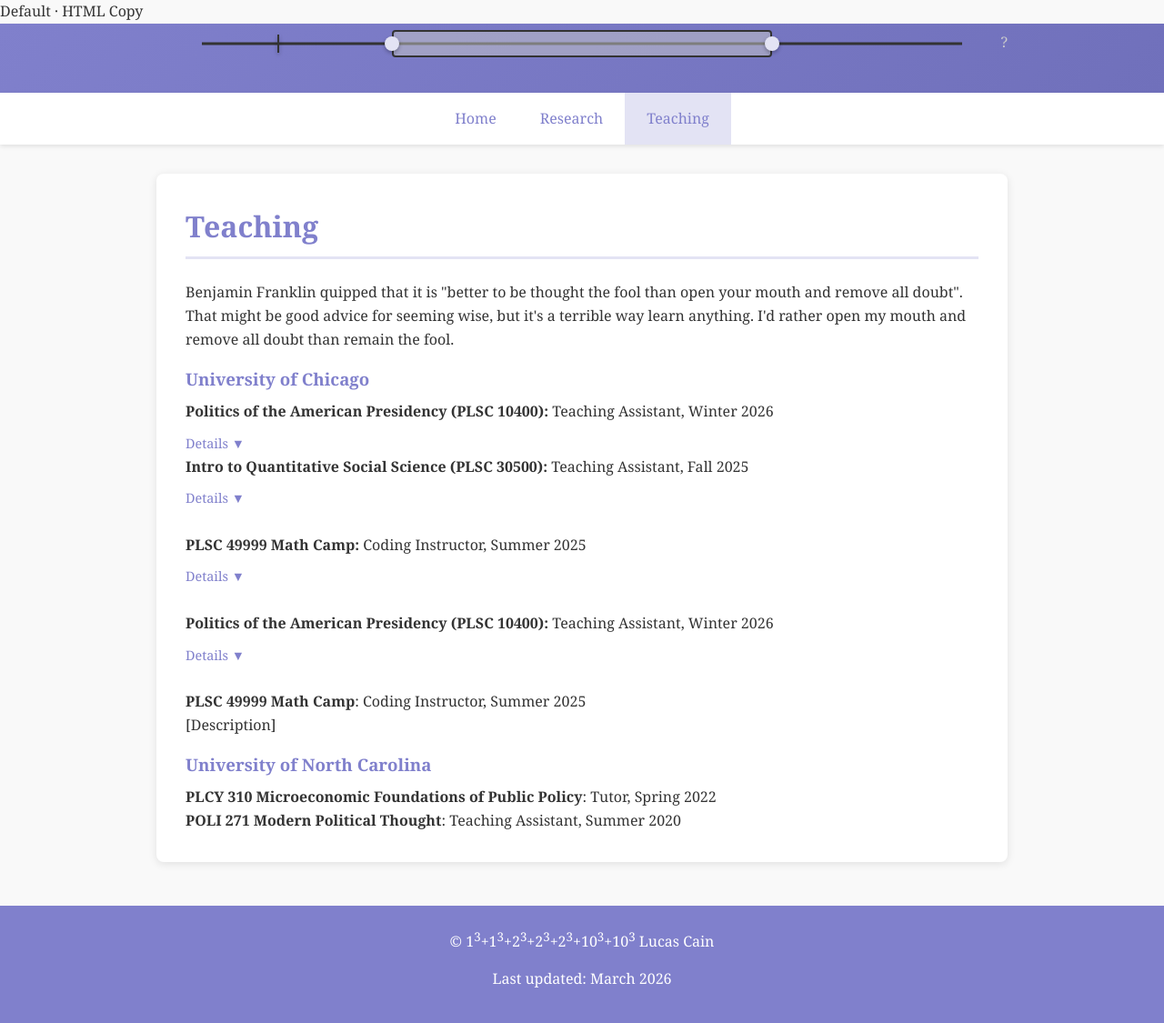
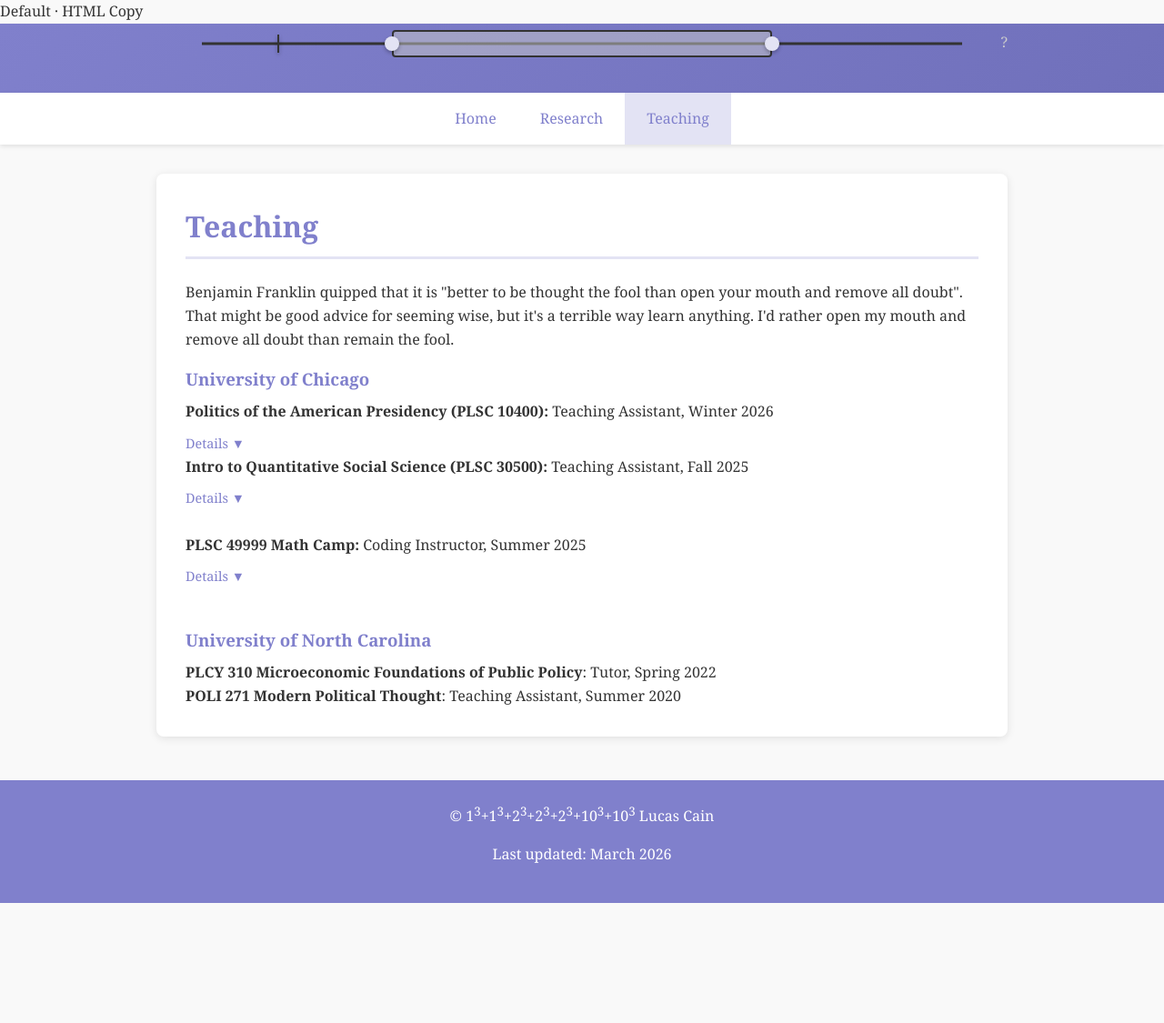
Before and after one commit to L-Cain/L-Cain.github.io, a Jekyll site: the page built from teaching.md, in a window 1280 px wide and 1130 px high. Shown: the top 1125 px of the window at 91% size. Built offline with Jekyll 4.4.1, drawn with Linux system fonts in a browser that asks for light colours; our own code applies the rules of GitHub Pages for plain Markdown files.

Commit message:
Update teaching.md

```diff
--- a/teaching.md
+++ b/teaching.md
@@ -32,26 +32,12 @@
       <button onclick="var a=this.nextElementSibling;a.style.display=a.style.display==='block'?'none':'block';this.textContent=this.textContent==='Details ▼'?'Details ▲':'Details ▼';" style="margin-top:0.5rem;background:none;border:none;color:#8080cc;padding:0.25rem 0;cursor:pointer;font-family:inherit;font-size:0.9rem;">Details ▼</button>
     <div style="display:none;margin-top:0.75rem;padding:1rem;background:#f0f0f8;border-left:3px solid #8080cc;border-radius:0 4px 4px 0;">
       <p><strong>Level: </strong>  PhD </p>
-      <p><strong>Description: </strong> This is the preparatory math and coding background for incoming PhD students intending to do empirical work in political science. I led the coding portion, focused on R. We went from total unfamiliarity to being prepared for graduate-level coursework in quantitative methods. Topics covered include objects and logic, packages and functions, tidyverse and data manipulation, data visualization, compiling and LaTeX, Loops, Monte Carlo simulation, expectation variance and covariance, central limit theorem, the law of large numbers, the basics of distributions. My students/friends are making great use of this foundation. </p>
+      <p><strong>Description: </strong> This is the preparatory math and coding background for incoming PhD students intending to do empirical work in political science. I led the coding portion, focused on R. We went from total unfamiliarity to being prepared for graduate-level coursework in quantitative methods. Topics covered include objects and boolean logic, packages and functions, tidyverse and data manipulation, data visualization, compiling and LaTeX, lops, Monte Carlo simulation, expectation, variance, and covariance, central limit theorem, the law of large numbers, the basics of distributions. My students/friends are making great use of this foundation. </p>
+      <p><strong>Resources</strong></p>
       </div>
   </ul>
   <br>
 
-  <ul>
-      <strong>Politics of the American Presidency (PLSC 10400): </strong> Teaching Assistant, Winter 2026 <br>
-      <button onclick="var a=this.nextElementSibling;a.style.display=a.style.display==='block'?'none':'block';this.textContent=this.textContent==='Details ▼'?'Details ▲':'Details ▼';" style="margin-top:0.5rem;background:none;border:none;color:#8080cc;padding:0.25rem 0;cursor:pointer;font-family:inherit;font-size:0.9rem;">Details ▼</button>
-    <div style="display:none;margin-top:0.75rem;padding:1rem;background:#f0f0f8;border-left:3px solid #8080cc;border-radius:0 4px 4px 0;">
-      <p><strong>Level: </strong>  Undergraduate </p>
-      <p><strong>Instructor: </strong>  Jon Rogowski </p>
-      <p><strong>Description: </strong> This course surveys the politics of presidential power. We consider the demands and constraints of the presidency as an institution, its origins and historical development, interactions with Congress, the courts, the bureaucracy, and the public. We cover the influence presidents wield in domestic and foreign policymaking, and the ways in which presidents make decisions in a system of separated powers. </p>
-      </div>
-  </ul>
-  <br>
-
-<ul>
-      <strong>PLSC 49999 Math Camp</strong>: Coding Instructor, Summer 2025<br>
-      [Description]
-  </ul>
 
   <h3>University of North Carolina</h3>
    <ul>
```
